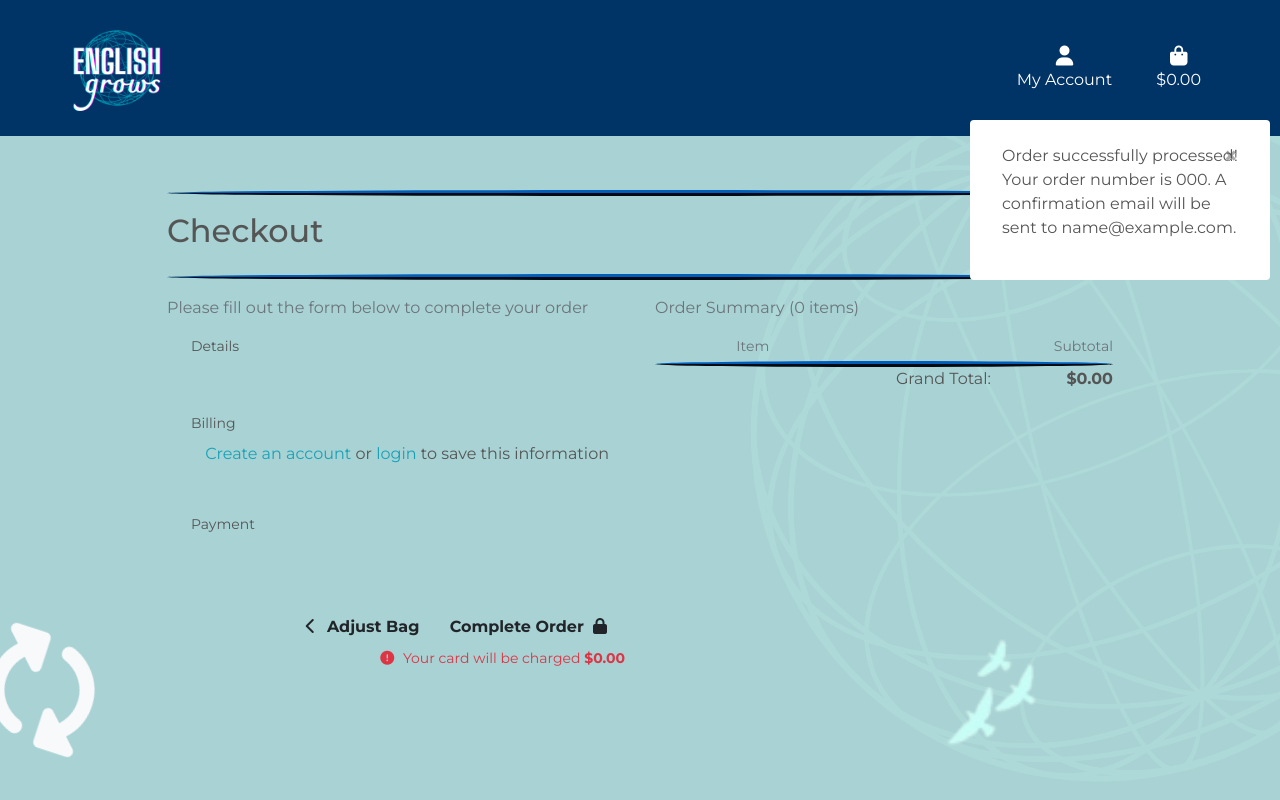
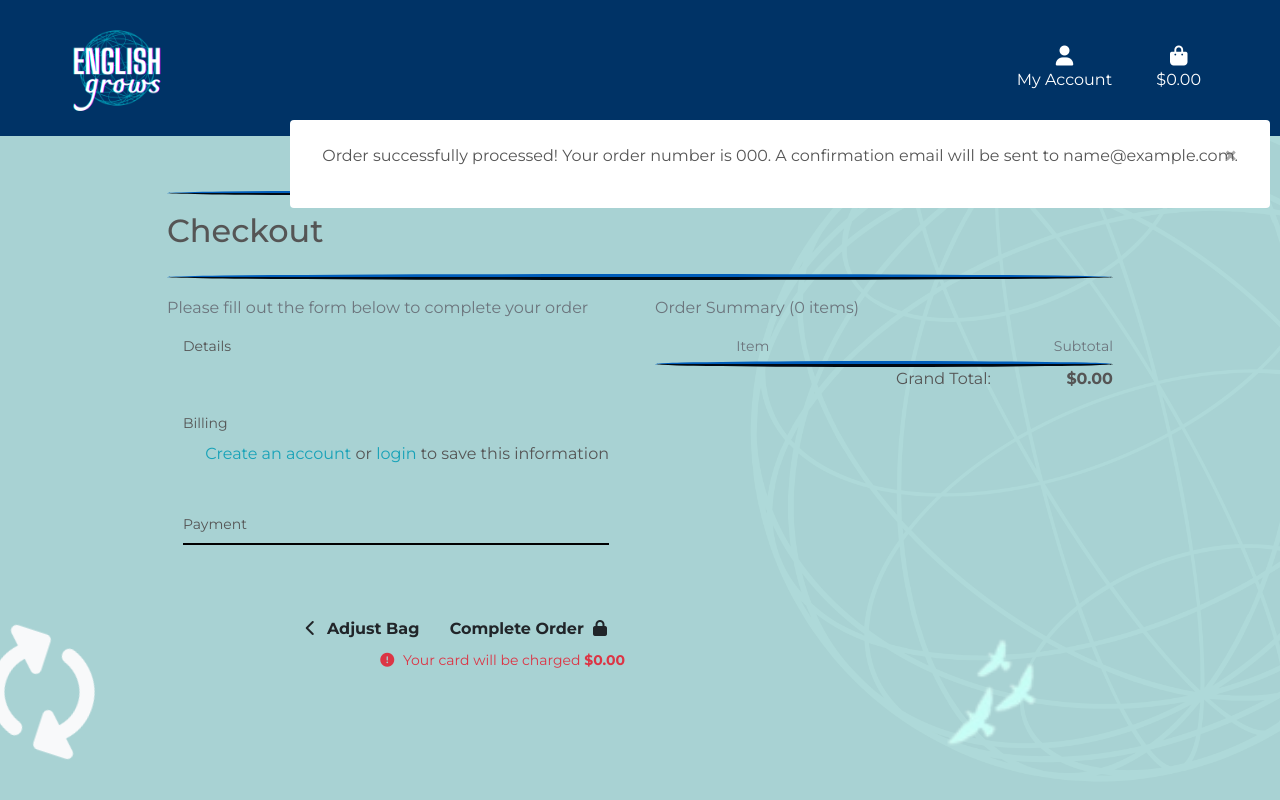
Before and after one commit to Ethra8/english-grows, a Django app: page /checkout/success/000/ in a window 1280 px wide. Run offline with Django 5.2, Linux system fonts and the light colour scheme; tables that the repository leaves empty hold one stand-in row (values such as "Sample post"); parts of the project's set-up code (start-up, migrations or seed data) failed here and were passed over; some libraries are stand-ins or nearby versions; some web fonts are replaced.

Commit message:
add stripe elements

```diff
--- /dev/null
+++ b/checkout/static/checkout/js/stripe_elements.js
@@ -0,0 +1,99 @@
+/*
+    Core logic/payment flow for this comes from here:
+    https://stripe.com/docs/payments/accept-a-payment
+
+    CSS from here:
+    https://stripe.com/docs/stripe-js
+*/
+
+var stripePublicKey = $('#id_stripe_public_key').text().slice(1, -1);
+var clientSecret = $('#id_client_secret').text().slice(1, -1);
+var stripe = Stripe(stripePublicKey);
+var elements = stripe.elements();
+var style = {
+    base: {
+        color: '#000',
+        fontFamily: '"Helvetica Neue", Helvetica, sans-serif',
+        fontSmoothing: 'antialiased',
+        fontSize: '16px',
+        '::placeholder': {
+            color: '#aab7c4'
+        }
+    },
+    invalid: {
+        color: '#dc3545',
+        iconColor: '#dc3545'
+    }
+};
+var card = elements.create('card', {style: style});
+card.mount('#card-element');
+
+// // Handle realtime validation errors on the card element
+// card.addEventListener('change', function (event) {
+//     var errorDiv = document.getElementById('card-errors');
+//     if (event.error) {
+//         var html = `
+//             <span class="icon" role="alert">
+//                 <i class="fas fa-times"></i>
+//             </span>
+//             <span>${event.error.message}</span>
+//         `;
+//         $(errorDiv).html(html);
+//     } else {
+//         errorDiv.textContent = '';
+//     }
+// });
+
+// // Handle form submit
+// var form = document.getElementById('payment-form');
+
+// form.addEventListener('submit', function(ev) {
+//     ev.preventDefault();
+//     card.update({ 'disabled': true});
+//     $('#submit-button').attr('disabled', true);
+//     $('#payment-form').fadeToggle(100);
+//     $('#loading-overlay').fadeToggle(100);
+
+//     var saveInfo = Boolean($('#id-save-info').attr('checked'));
+//     // From using {% csrf_token %} in the form
+//     var csrfToken = $('input[name="csrfmiddlewaretoken"]').val();
+//     var postData = {
+//         'csrfmiddlewaretoken': csrfToken,
+//         'client_secret': clientSecret,
+//         'save_info': saveInfo,
+//     };
+//     var url = '/checkout/cache_checkout_data/';
+
+//     $.post(url, postData).done(function () {
+//         stripe.confirmCardPayment(clientSecret, {
+//             payment_method: {
+//                 card: card,
+//                 billing_details: {
+//                     name: $.trim(form.full_name.value),
+//                     email: $.trim(form.email.value),
+//                 }
+//             },
+//         }).then(function(result) {
+//             if (result.error) {
+//                 var errorDiv = document.getElementById('card-errors');
+//                 var html = `
+//                     <span class="icon" role="alert">
+//                     <i class="fas fa-times"></i>
+//                     </span>
+//                     <span>${result.error.message}</span>`;
+//                 $(errorDiv).html(html);
+//                 $('#payment-form').fadeToggle(100);
+//                 $('#loading-overlay').fadeToggle(100);
+//                 card.update({ 'disabled': false});
+//                 $('#submit-button').attr('disabled', false);
+//             } else {
+//                 if (result.paymentIntent.status === 'succeeded') {
+//                     form.submit();
+//                 }
+//             }
+//         });
+//     }).fail(function () {
+//         // just reload the page, the error will be in django messages
+//         location.reload();
+//     })
+// });
--- a/checkout/templates/checkout/checkout.html
+++ b/checkout/templates/checkout/checkout.html
@@ -3,9 +3,6 @@
 {% load bag_tools %}
 {% load crispy_forms_tags % }
 
-{% block extra_css %}
-    <link rel="stylesheet" href="{% static 'checkout/css/checkout.css' %}">
-{% endblock %}
 
 {% block page_header %}
     <div class="container header-container">
--- a/checkout/views.py
+++ b/checkout/views.py
@@ -68,8 +68,8 @@ def checkout(request):
     template = 'checkout/checkout.html'
     context = {
         'order_form': order_form,
-        # 'stripe_public_key': stripe_public_key,
-        # 'client_secret': intent.client_secret,
+        'stripe_public_key': 'pk_test_51Pts5fFCegRY4n0nrTvQpQsbUKPQaY6vOYPEBl3tRcJpAzEHxvZfbVTVh5QOfEi2V6xpOuMZ6yNywGVAc9ki0byJ00Sr8FApZP',
+        'client_secret': 'client_secret',
     }
 
     return render(request, template, context)
--- a/static/css/base.css
+++ b/static/css/base.css
@@ -411,7 +411,7 @@ a.btt-link:hover {
     top: 120px;        /* Adjust top spacing */
     right: 10px;       /* Adjust right spacing */
     z-index: 9999;     /* Make sure it appears on top of other elements */
-    max-width: 300px;  /* Optional: Limit the width */
+    width: fit-content;  /* Optional: Limit the width */
     padding: 10px;     /* Optional: Add some padding */
 }
 
@@ -500,6 +500,46 @@ a.btt-link:hover {
     font-weight: 600;
 }
 
+/* Stripe */
+
+.StripeElement,
+.stripe-style-input {
+  box-sizing: border-box;
+  height: 40px;
+  padding: 10px 12px;
+  border: 1px solid gray;
+  border-radius: 25px;
+  background-color: white;
+  box-shadow: 0 1px 3px 0 #e6ebf1;
+  -webkit-transition: box-shadow 150ms ease;
+  transition: box-shadow 150ms ease;
+}
+
+.StripeElement--focus,
+.stripe-style-input:focus,
+.stripe-style-input:active {
+  box-shadow: 0 1px 3px 0 #cfd7df;
+}
+
+.StripeElement--webkit-autofill {
+  background-color: #fefde5 !important;
+}
+
+.stripe-style-input::placeholder {
+    color: #aab7c4;
+}
+
+.fieldset-label {
+    position: relative;
+    right: .5rem;
+}
+
+#payment-form .form-control,
+#card-element {
+    color: #000;
+    border: 1px solid #000;
+}
+
 /* -------------------------------- Media Queries */
 
 /* Larger container on xl screens */
--- a/templates/base.html
+++ b/templates/base.html
@@ -38,6 +38,8 @@
     <script src="https://cdn.jsdelivr.net/npm/popper.js@1.16.0/dist/umd/popper.min.js" integrity="sha384-Q6E9RHvbIyZFJoft+2mJbHaEWldlvI9IOYy5n3zV9zzTtmI3UksdQRVvoxMfooAo" crossorigin="anonymous"></script>
     <script src="https://stackpath.bootstrapcdn.com/bootstrap/4.4.1/js/bootstrap.min.js" integrity="sha384-wfSDF2E50Y2D1uUdj0O3uMBJnjuUD4Ih7YwaYd1iqfktj0Uod8GCExl3Og8ifwB6" crossorigin="anonymous"></script>
     <script src="https://cdn.jsdelivr.net/npm/bootstrap@4.6.2/dist/js/bootstrap.bundle.min.js" integrity="sha384-Fy6S3B9q64WdZWQUiU+q4/2Lc9npb8tCaSX9FK7E8HnRr0Jz8D6OP9dO5Vg3Q9ct" crossorigin="anonymous"></script>
+    <!-- Stripe -->
+    <script src="https://js.stripe.com/v3/"></script>
     {% endblock %}
 
     {% block extra_js %}
```
Also changed, not shown: 1 other file.
